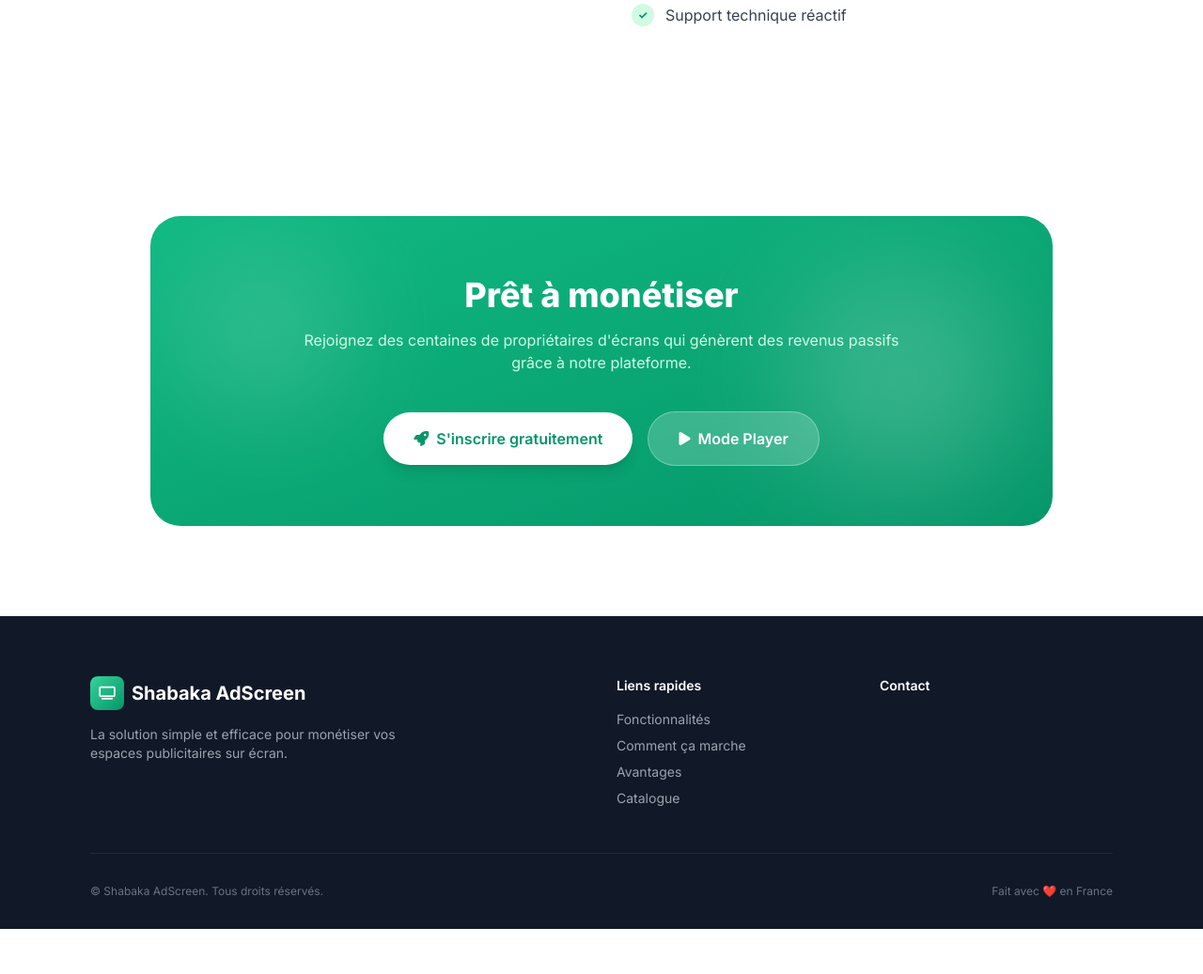
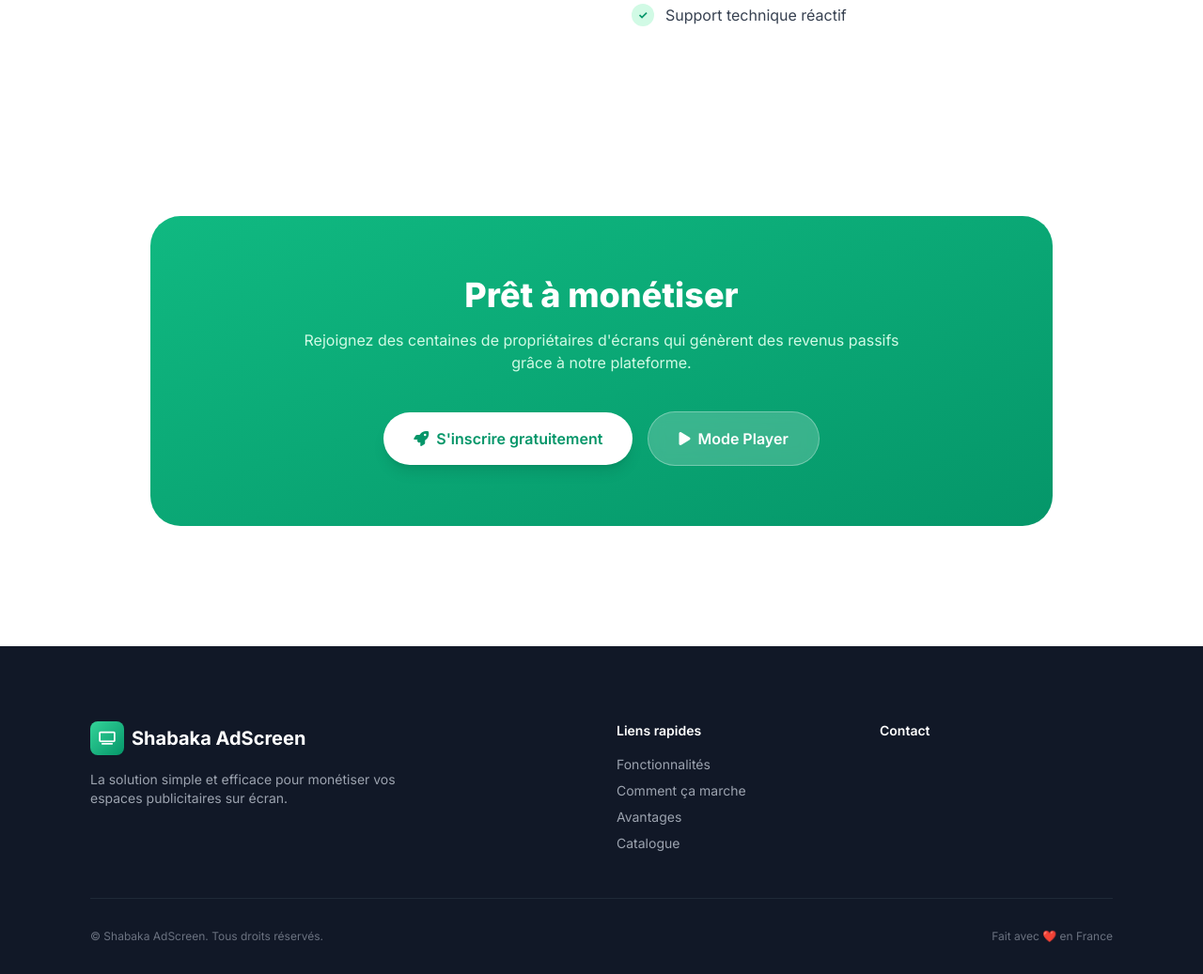
Before and after one commit to moa-digitalagency/AdScreen, a Flask app: page / in a window 1280 px wide. Shown: the part 2600-3637 px from the top of the page at 94% size. Before the commit the page ends 3589 px from the top, so only its background shows below. Run offline with Flask 3, Linux system fonts and the light colour scheme; data that the repository does not hold is empty; style sheets or scripts are compiled from the project's sources.

Commit message:
Improve website layout and language switcher visibility
Adjust footer padding, remove extraneous blur element, and increase z-index of the language switcher in base.html.

Replit-Commit-Author: Agent
Replit-Commit-Session-Id: eaea4edd-89cd-4293-8ff7-127d48435acf
Replit-Commit-Checkpoint-Type: full_checkpoint
Replit-Commit-Event-Id: be79a798-fdb2-4a3c-b672-8f7126483e68
Replit-Commit-Screenshot-Url: https://storage.googleapis.com/screenshot-production-us-central1/10780ab6-cf2e-476b-a6ab-2d483a4a7c3a/eaea4edd-89cd-4293-8ff7-127d48435acf/jJSFEDH
Replit-Helium-Checkpoint-Created: true

```diff
--- a/templates/base.html
+++ b/templates/base.html
@@ -45,7 +45,7 @@
         {% endif %}
     {% endwith %}
 
-    <div id="lang-switcher" class="fixed bottom-4 left-4 z-50">
+    <div id="lang-switcher" class="fixed bottom-6 left-6 z-[9999]">
         <div class="relative">
             <button onclick="toggleLangMenu()" class="flex items-center gap-2 bg-white shadow-lg rounded-full px-4 py-2.5 border border-gray-200 hover:shadow-xl transition-all duration-200 group">
                 <i class="fas fa-globe text-emerald-500"></i>
--- a/templates/index.html
+++ b/templates/index.html
@@ -426,10 +426,6 @@
     <section class="py-16 sm:py-20 lg:py-24">
         <div class="max-w-5xl mx-auto px-4 sm:px-6 lg:px-8">
             <div class="bg-gradient-to-br from-emerald-500 to-emerald-600 rounded-3xl sm:rounded-[2rem] relative overflow-hidden py-12 sm:py-16 px-6 sm:px-12">
-                <div class="absolute inset-0 opacity-20">
-                    <div class="absolute top-10 left-10 w-40 h-40 bg-white rounded-full blur-3xl"></div>
-                    <div class="absolute bottom-10 right-10 w-60 h-60 bg-white rounded-full blur-3xl"></div>
-                </div>
                 <div class="text-center relative">
                     <h2 class="text-2xl sm:text-3xl lg:text-4xl font-extrabold text-white mb-4">
                         {{ t('cta.title_line1') }}
@@ -452,7 +448,7 @@
         </div>
     </section>
 
-    <footer class="bg-gray-900 text-white pt-12 sm:pt-16 pb-6 sm:pb-8">
+    <footer class="bg-gray-900 text-white pt-16 sm:pt-20 pb-6 sm:pb-8 mt-8">
         <div class="max-w-6xl mx-auto px-4 sm:px-6 lg:px-8">
             <div class="grid md:grid-cols-4 gap-6 sm:gap-8 mb-8 sm:mb-12">
                 <div class="md:col-span-2">
```
